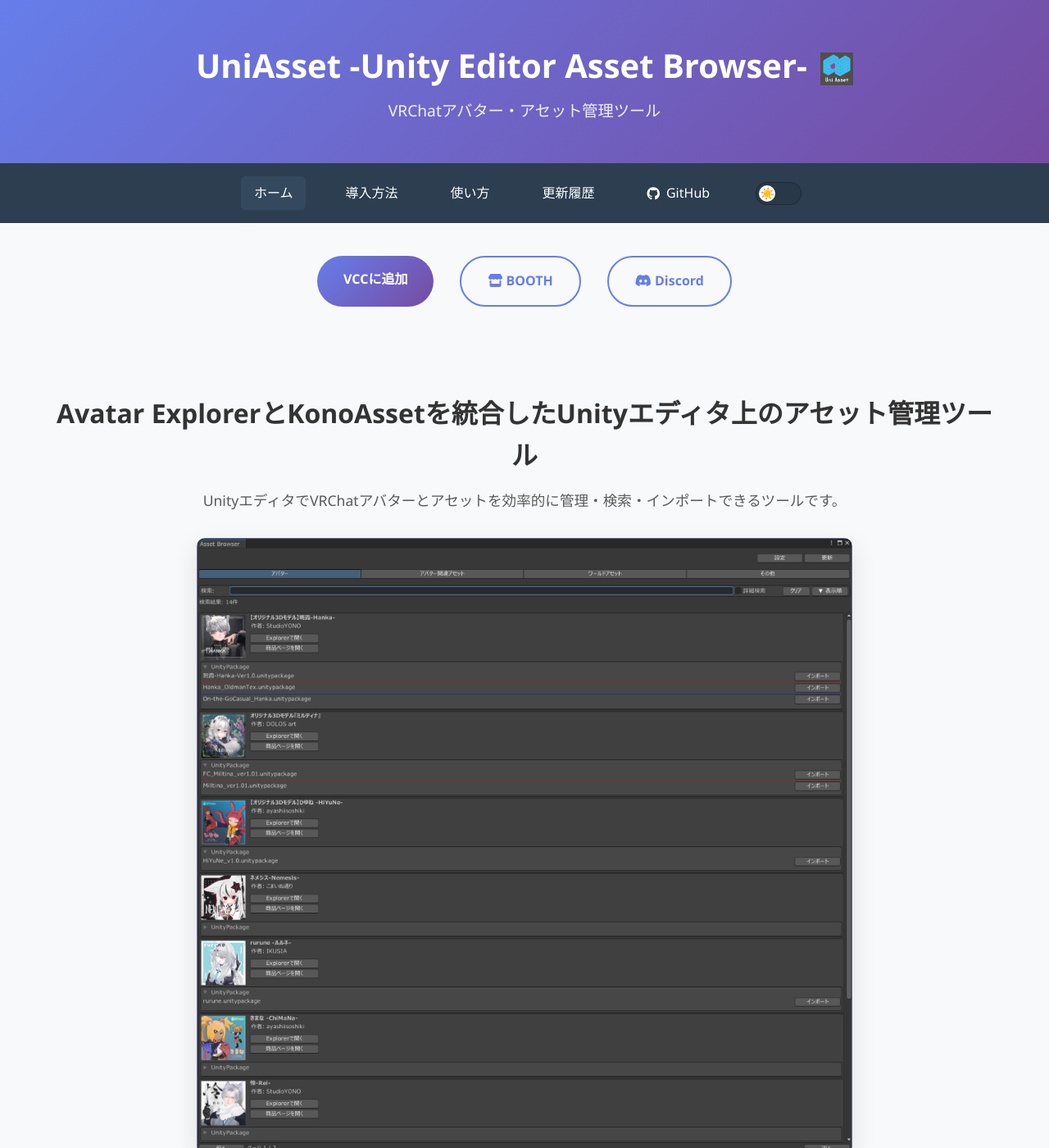
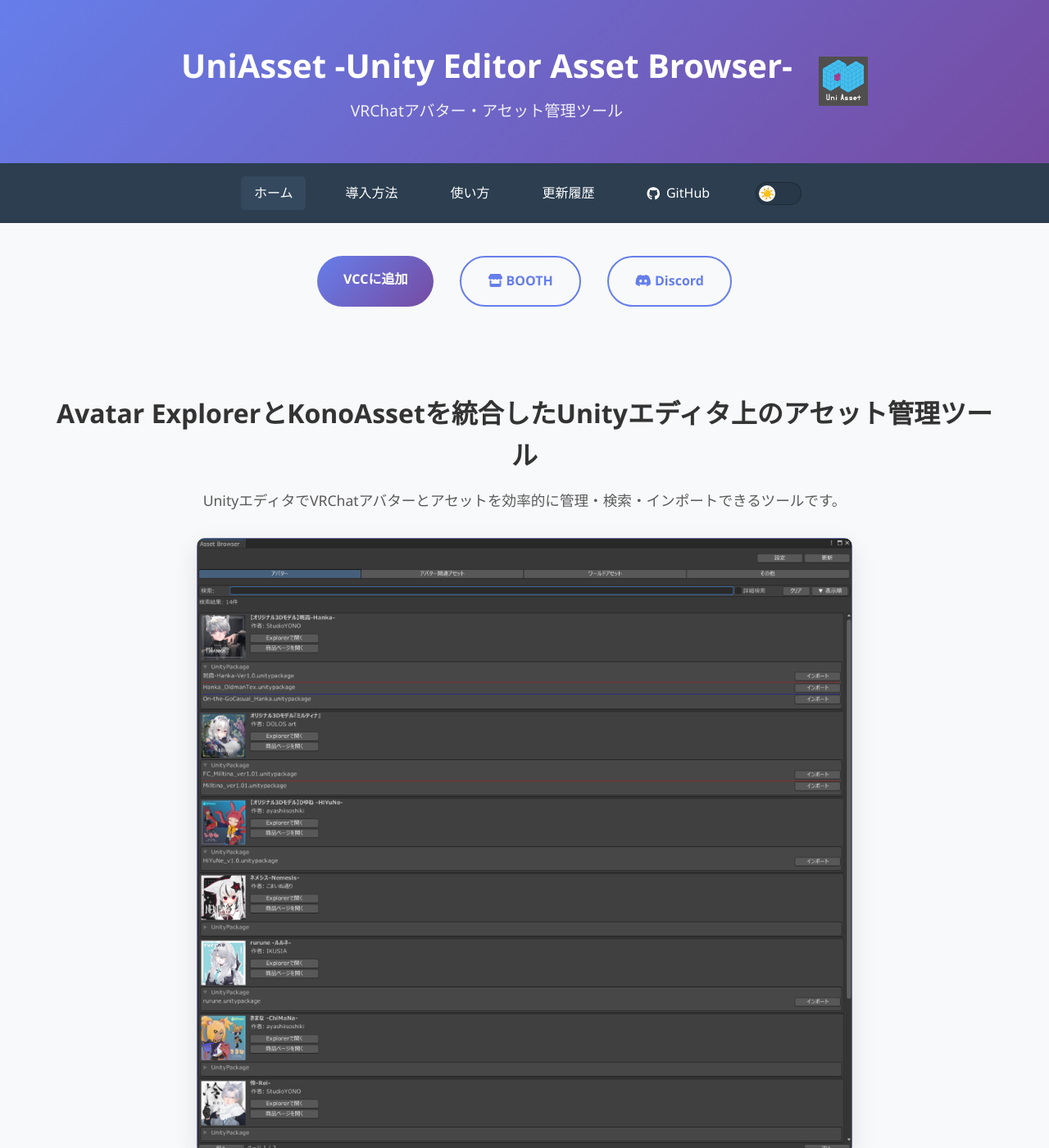
Before and after one commit to puk06/UniAsset-UnityEditorAssetBrowser-, a Jekyll site: the page built from docs/index.html, in a window 1280 px wide and 1400 px high. Shown: the whole window at 82% size. Built offline with Jekyll 4.4.1, drawn with Linux system fonts in a browser that asks for light colours.

Commit message:
ヘッダーのロゴ配置を変更し画像パスを修正
- タイトルとサブタイトルの右側にロゴを配置
- ロゴサイズを60px（デスクトップ）、40px（モバイル）に調整
- 画像パスにJekyllのrelative_urlフィルターを適用
- サブディレクトリからでも正しく画像が表示されるよう修正

🤖 Generated with [Claude Code](https://claude.ai/code)

Co-Authored-By: Claude <noreply@anthropic.com>

```diff
--- a/docs/_layouts/default.html
+++ b/docs/_layouts/default.html
@@ -4,8 +4,8 @@
     <meta charset="UTF-8">
     <meta name="viewport" content="width=device-width, initial-scale=1.0">
     <title>{% if page.title %}{{ page.title }} - {% endif %}{{ site.title }}</title>
-    <link rel="icon" type="image/png" href="images/UniAsset_Logo.png">
-    <link rel="apple-touch-icon" href="images/UniAsset_Logo.png">
+    <link rel="icon" type="image/png" href="{{ '/images/UniAsset_Logo.png' | relative_url }}">
+    <link rel="apple-touch-icon" href="{{ '/images/UniAsset_Logo.png' | relative_url }}">
     <link rel="stylesheet" href="https://cdnjs.cloudflare.com/ajax/libs/font-awesome/6.7.2/css/all.min.css">
     <link rel="stylesheet" href="{{ '/assets/css/main.css' | relative_url }}">
     {% if page.extra_css %}
@@ -20,12 +20,10 @@
         <div class="container">
             <div class="header-content">
                 <div class="header-text">
-                    <div class="title-with-logo">
-                        <h1>{{ site.title }}</h1>
-                        <img src="images/UniAsset_Logo.png" alt="UniAsset Logo" class="site-logo">
-                    </div>
+                    <h1>{{ site.title }}</h1>
                     <p class="subtitle">{{ site.description }}</p>
                 </div>
+                <img src="{{ '/images/UniAsset_Logo.png' | relative_url }}" alt="UniAsset Logo" class="site-logo">
             </div>
         </div>
     </header>
--- a/docs/_sass/components/_header.scss
+++ b/docs/_sass/components/_header.scss
@@ -8,22 +8,16 @@ header {
     display: flex;
     align-items: center;
     justify-content: center;
+    gap: 2rem;
   }
 
   .header-text {
     text-align: center;
   }
 
-  .title-with-logo {
-    display: flex;
-    align-items: center;
-    justify-content: center;
-    gap: 1rem;
-  }
-
   .site-logo {
-    width: 40px;
-    height: 40px;
+    width: 60px;
+    height: 60px;
     object-fit: contain;
   }
 
@@ -39,14 +33,14 @@ header {
   }
 
   @include respond-to(mobile) {
-    .title-with-logo {
+    .header-content {
       flex-direction: column;
-      gap: 0.5rem;
+      gap: 1rem;
     }
 
     .site-logo {
-      width: 30px;
-      height: 30px;
+      width: 40px;
+      height: 40px;
     }
 
     h1 {
```
